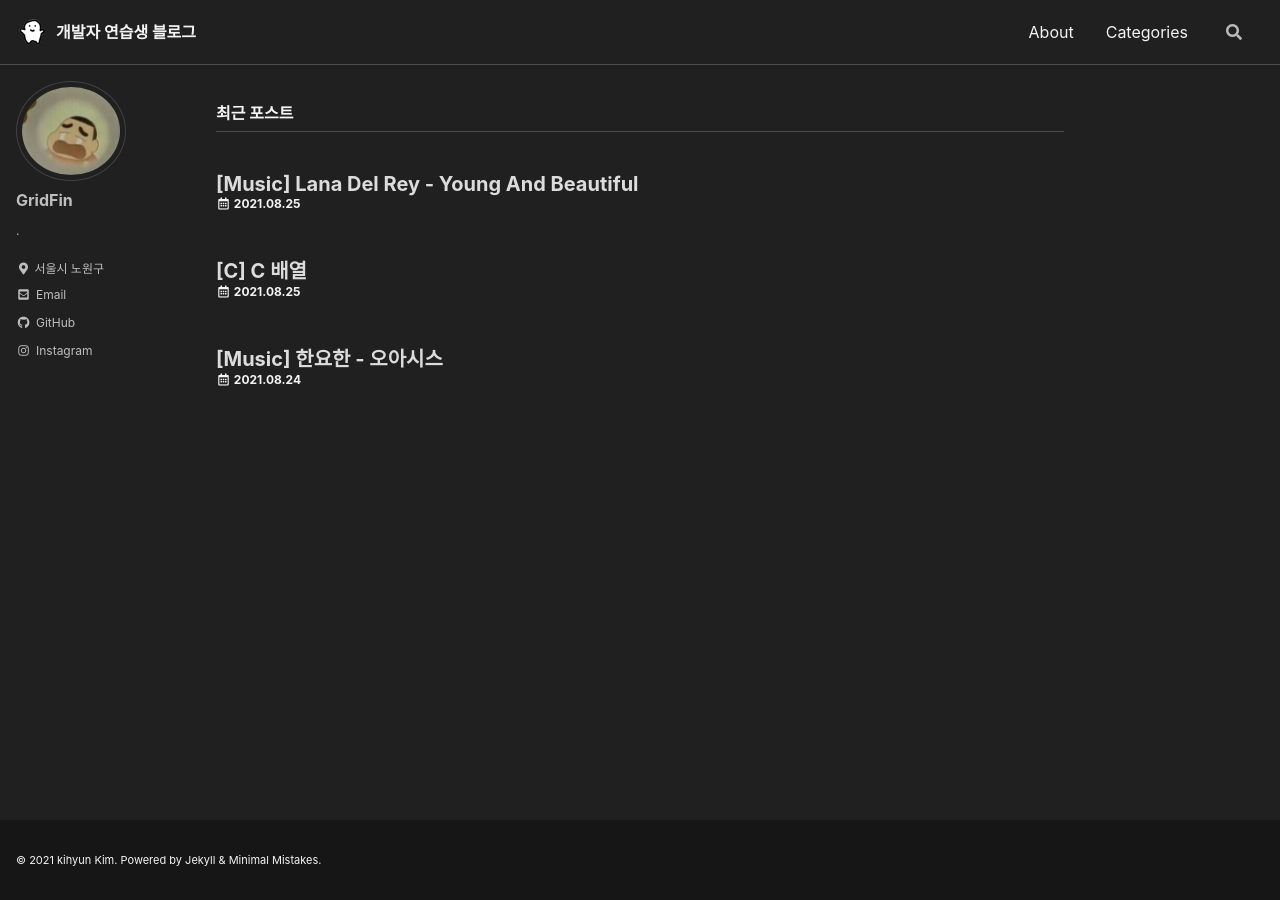
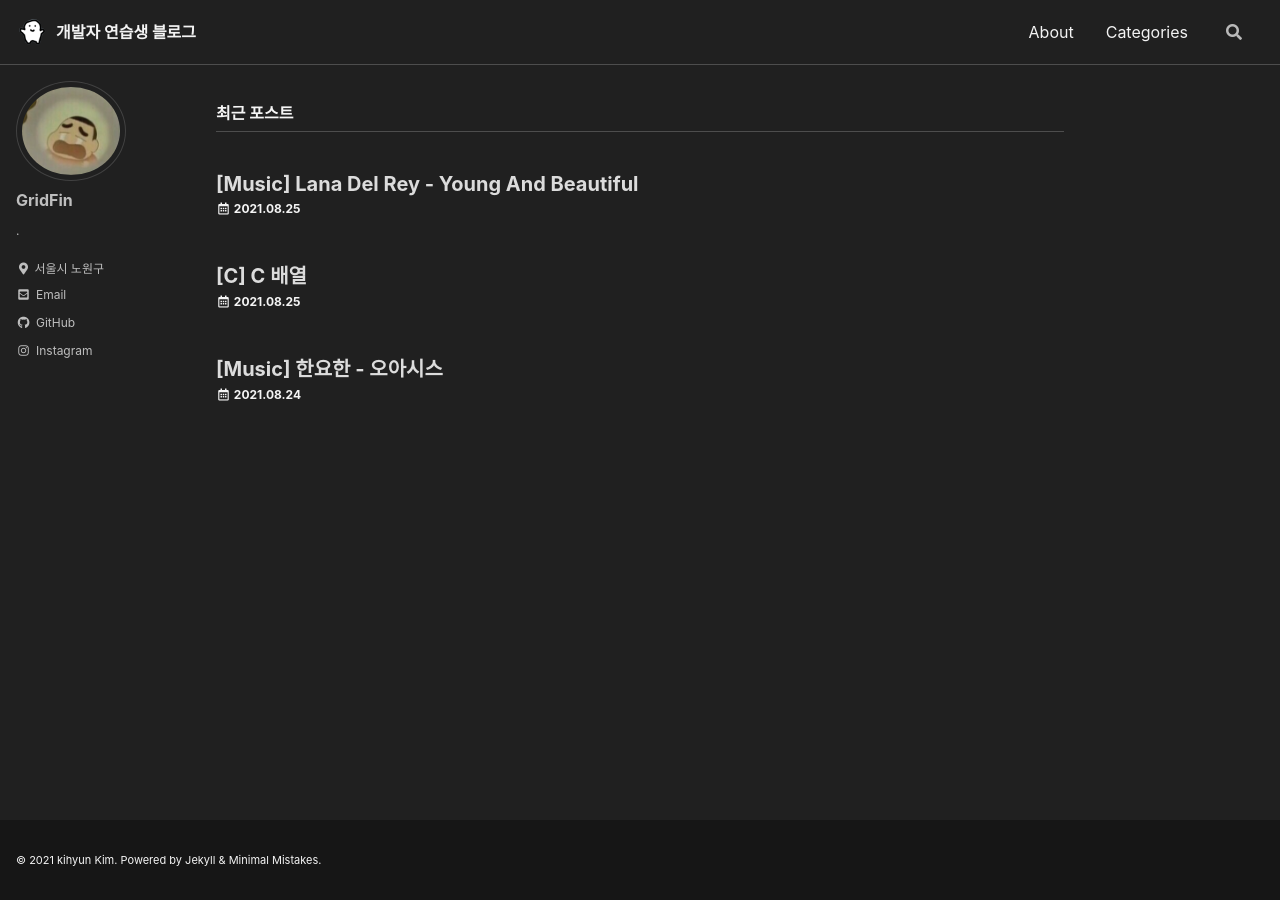
Before and after one commit to GridFin/GridFin.github.io, a Jekyll site: the page built from index.html, in a window 1280 px wide. Built offline with Jekyll 4.4.1, drawn with Linux system fonts in a browser that asks for light colours; cached includes are drawn as plain includes; some web fonts are replaced; the list of posts is cut into pages by our own code.

Commit message:
Update _archive.scss

```diff
--- a/_sass/minimal-mistakes/_archive.scss
+++ b/_sass/minimal-mistakes/_archive.scss
@@ -129,6 +129,7 @@
 .list__item {
   .page__meta {
     margin: 0 0 4px;
+    margin-top: 5px;
     font-size: 0.6em;
   }
 }
@@ -200,6 +201,7 @@
 
   .page__meta {
     margin: 0 0 4px;
+    margin: 4px;
     font-size: 0.6em;
   }
 
```
